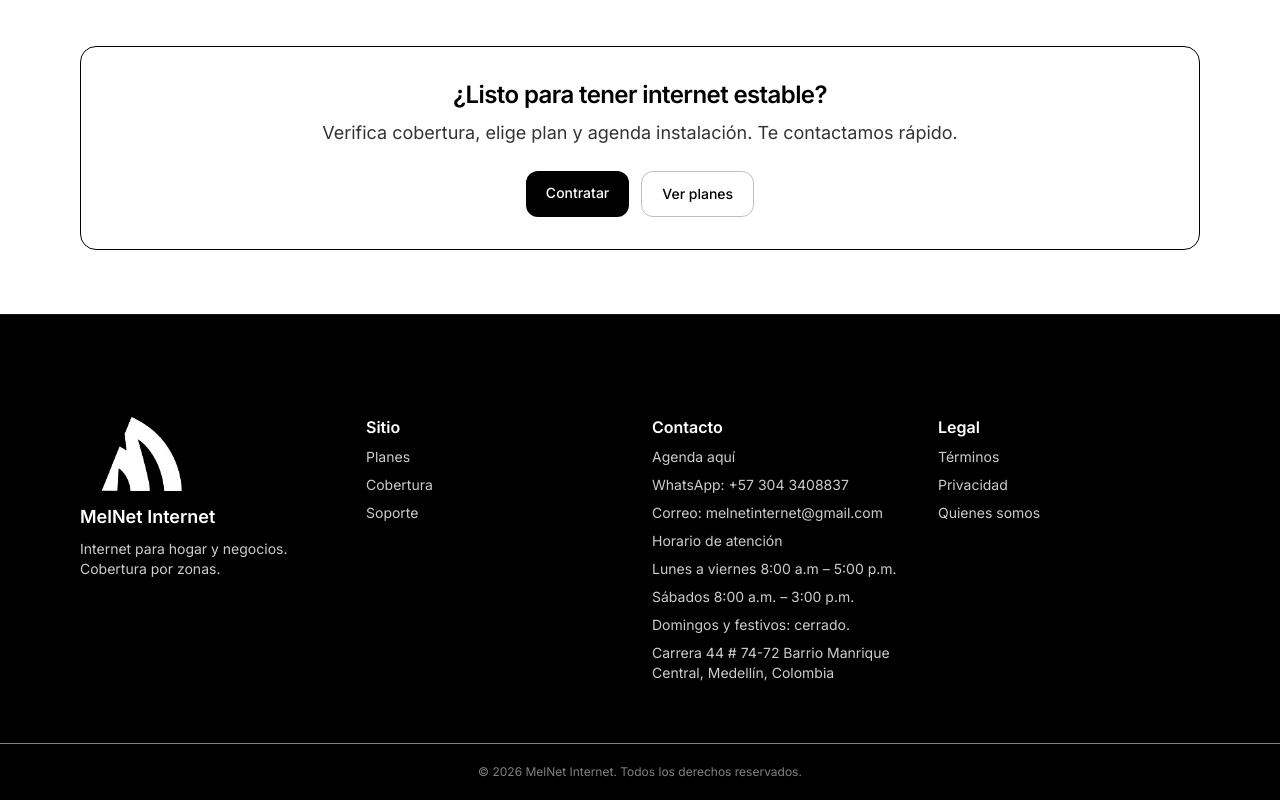
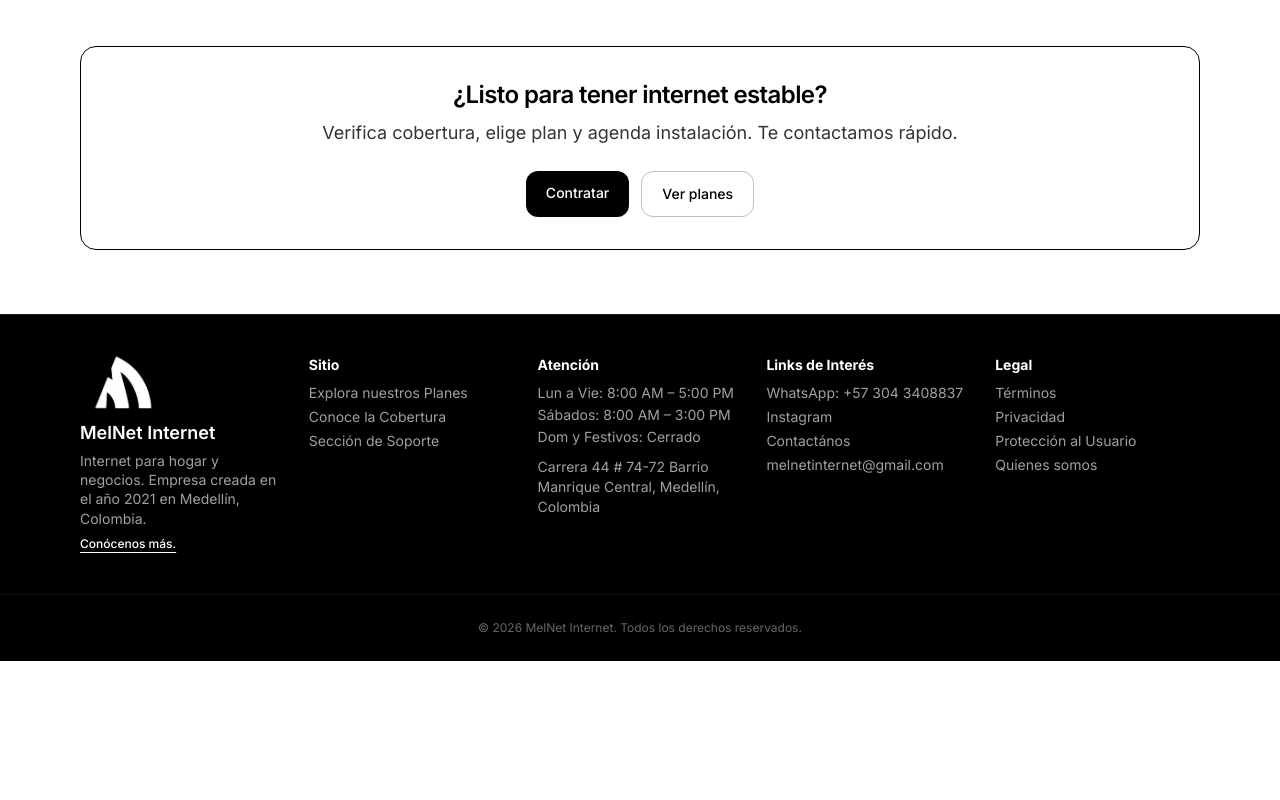
Before and after one commit to YurleisZg/website_melnet, a Next.js app: page / in a window 1280 px wide. Shown: the part 6090-6890 px from the top of the page. After the commit the page ends 6751 px from the top, so only its background shows below. Built offline with nearby package versions, Linux system fonts and the light colour scheme.

Commit message:
Update Footer component: enhance layout, improve contact details, and add new links for better accessibility and clarity

```diff
--- a/components/layout/Footer.tsx
+++ b/components/layout/Footer.tsx
@@ -1,56 +1,64 @@
-import { locale } from "dayjs";
 import Link from "next/link";
 
 export default function Footer() {
   return (
-    <footer className="border-t bg-black pt-10">
-      <div className="mx-auto grid max-w-6xl gap-6 px-4 py-15 md:grid-cols-4">
-        <div>
-          <img src="/logo-bn.png" alt="MelNet Logo" className=" h-20 w-auto mb-2" />
-           <Link href="/" className="font-semibold text-lg text-white">
+    <footer className="border-t border-white/10 bg-black pt-10">
+      <div className="mx-auto grid max-w-6xl gap-6 px-4 pb-10 md:grid-cols-5">
+
+        <div className="md:col-span-1">
+          <img src="/logo-bn.png" alt="MelNet Logo" className="h-14 w-auto mb-2 object-contain" />
+          <Link href="/" className="font-semibold text-lg text-white">
             MelNet<span className="text-white"> Internet</span>
           </Link>
-
-          <p className="mt-2 text-sm text-white/80">
-            Internet para hogar y negocios. Cobertura por zonas.
+          <p className="text-sm leading-snug text-zinc-400 mt-1">
+            Internet para hogar y negocios. Empresa creada en el año 2021 en Medellín, Colombia.
           </p>
+          <Link href="/quienes-somos" target="_blank" className="mt-2 inline-block text-xs font-medium text-white underline underline-offset-4 hover:text-zinc-300">
+            Conócenos más.
+          </Link>
         </div>
 
         <div>
-          <p className="font-semibold text-white">Sitio</p>
-          <div className="mt-2 space-y-2 text-sm text-white/80">
-            <Link className="block hover:text-white" href="/#planes">Planes</Link>
-            <Link className="block hover:text-white" href="/#cobertura">Cobertura</Link>
-            <Link className="block hover:text-white" href="/#soporte">Soporte</Link>
+          <h4 className="font-bold text-white mb-2 text-sm">Sitio</h4>
+          <nav className="flex flex-col space-y-1 text-sm text-zinc-400">
+            <Link className="hover:text-white transition-colors" href="/#planes">Explora nuestros Planes</Link>
+            <Link className="hover:text-white transition-colors" href="/#cobertura">Conoce la Cobertura</Link>
+            <Link className="hover:text-white transition-colors" href="/#soporte">Sección de Soporte</Link>
+          </nav>
+        </div>
+
+        <div>
+          <h4 className="font-bold text-white mb-2 text-sm">Atención</h4>
+          <div className="space-y-0.5 text-sm text-zinc-400">
+            <p>Lun a Vie: 8:00 AM – 5:00 PM</p>
+            <p>Sábados: 8:00 AM – 3:00 PM</p>
+            <p>Dom y Festivos: Cerrado</p>
+            <p className="pt-2  text-sm">Carrera 44 # 74-72 Barrio Manrique Central, Medellín, Colombia</p>
           </div>
         </div>
 
         <div>
-          <p className="font-semibold text-white">Contacto</p>
-          <div className="mt-2 space-y-2 text-sm text-white/80">
-            <Link className="block hover:text-white" href="/contacto">Agenda aquí</Link>
-            <Link className="block hover:text-white" target="_blank" href="https://wa.me/573043408837">WhatsApp: +57 304 3408837</Link>
-            <Link className="block hover:text-white" href="mailto:melnetinternet@gmail.com">Correo: melnetinternet@gmail.com</Link>
-            <p>Horario de atención </p>
-            <p>Lunes a viernes 8:00 a.m – 5:00 p.m.</p>
-            <p>Sábados 8:00 a.m. – 3:00 p.m.</p>
-            <p>Domingos y festivos: cerrado.</p>
-            <p>Carrera 44 # 74-72 Barrio Manrique Central, Medellín, Colombia</p>
+          <h4 className="font-bold text-white mb-2 text-sm">Links de Interés</h4>
+          <div className="flex flex-col space-y-1 text-sm text-zinc-400">
+            <Link className="hover:text-white transition-colors" target="_blank" href="https://wa.me/573043408837">WhatsApp: +57 304 3408837</Link>
+            <Link className="hover:text-white transition-colors" target="_blank" href="https://www.instagram.com/melnetinternet/">Instagram</Link>
+            <Link className="hover:text-white transition-colors" target="_blank" href="/contacto">Contactános</Link>
+            <Link className="hover:text-white transition-colors" href="mailto:melnetinternet@gmail.com">melnetinternet@gmail.com</Link>
           </div>
         </div>
 
         <div>
-          <p className="font-semibold text-white">Legal</p>
-          <div className="mt-2 space-y-2 text-sm text-white/80">
-            <Link className="block hover:text-white" href="/terminos-y-condiciones">Términos</Link>
-            <Link className="block hover:text-white" href="/privacidad">Privacidad</Link>
-            <Link className="block hover:text-white" href="/quienes-somos">Quienes somos</Link>
-
+          <h4 className="font-bold text-white mb-2 text-sm">Legal</h4>
+          <div className="flex flex-col space-y-1 text-sm text-zinc-400">
+            <Link className="hover:text-white transition-colors" href="/terminos-y-condiciones">Términos</Link>
+            <Link className="hover:text-white transition-colors" href="/privacidad">Privacidad</Link>
+            <Link className="hover:text-white transition-colors" target="_blank" href="https://www.crcom.gov.co/es/conoce-tus-derechos-como-usuario-tic">Protección al Usuario</Link>
+            <Link className="hover:text-white transition-colors" href="/quienes-somos">Quienes somos</Link>
           </div>
         </div>
       </div>
 
-      <div className="border-t py-5 text-center text-xs text-white/50">
+      <div className="border-t border-white/5 py-6 text-center text-[12px] text-white/40">
         © {new Date().getFullYear()} MelNet Internet. Todos los derechos reservados.
       </div>
     </footer>
```
